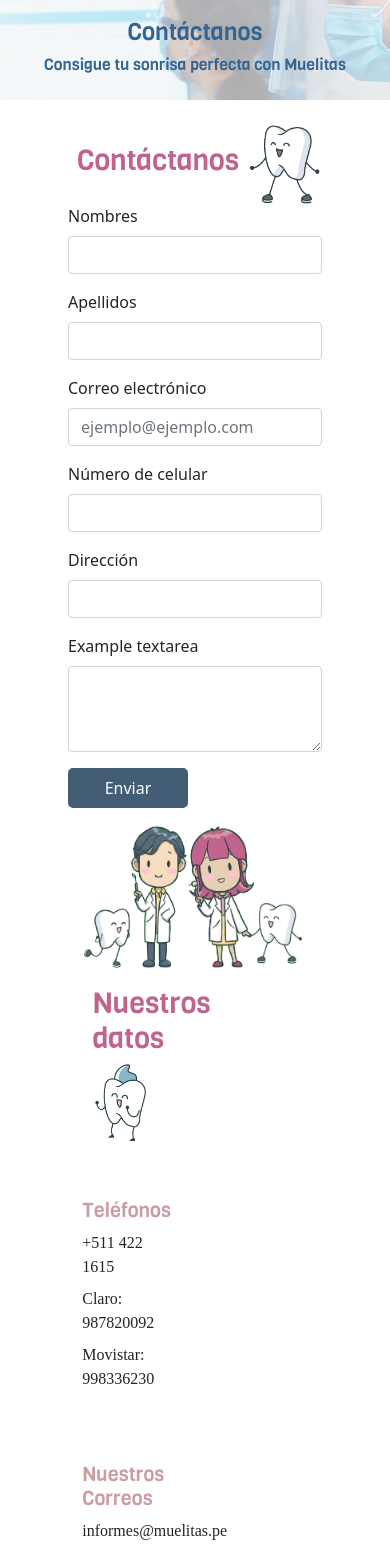
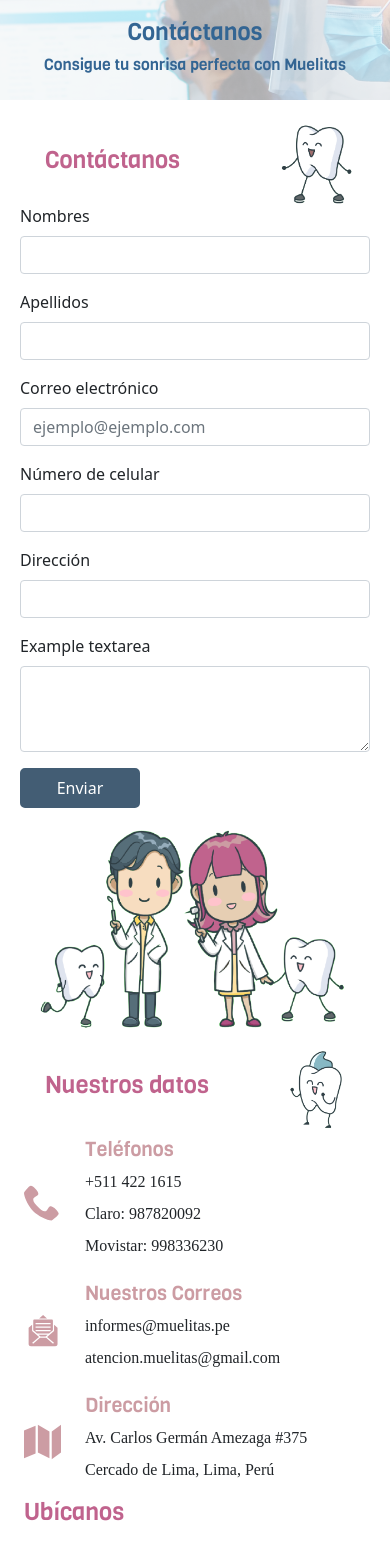
Before and after one commit to nicole-tumi/IPAD_HTML, a PHP site: page /contacto.html in a window 390 px wide. Shown: the part 76-1620 px from the top of the page. Run offline with PHP 8.4, Linux system fonts and the light colour scheme; some web fonts are replaced; grey boxes are pictures that could not be loaded.

Commit message:
página contacto responsive

```diff
--- a/contacto.css
+++ b/contacto.css
@@ -283,7 +283,10 @@
 	}
 }
 
-@media screen and (max-width: 768px){
+@media screen and (max-width: 769px){
+	.col-md-6{
+		width: 100%;
+	}
 	#contenido-datos{
 		display: flex;
 		flex-direction: column-reverse;
@@ -324,6 +327,18 @@
 		font-size: 1.3rem;
 	}
 }
+
+@media screen and (max-width: 576px){
+	#bloque-datos{
+		width: 100%;
+	}
+}
+@media screen and (max-width: 455px){
+	#titulo-seccion h1{
+		font-size: 1.5rem;
+	}
+}
+
 @media screen and (max-width: 415px){
 	.navbar-brand{
 		font-size: 0;
@@ -337,6 +352,10 @@
 	#texto-banner h4{
 		font-size: 1rem;
 	}
+	.px-5{
+		padding-right: 0rem!important;
+		padding-left: 0rem!important;
+	}
 }
 
 /*mediaquery*/
--- a/contacto.html
+++ b/contacto.html
@@ -96,7 +96,7 @@
 
 		<div class="container-fluid px-5">
 			<div class="row py-4" id="contenido-datos">
-				<div class="col-sm-12 col-md-6 col-6">
+				<div class="col-sm-12 col-md-6 col-6" id="bloque-datos">
 					<div class="row" id="titulo-seccion">
 						<div class="col-8 d-flex align-items-center">
 							<h1>Nuestros datos</h1>
```
